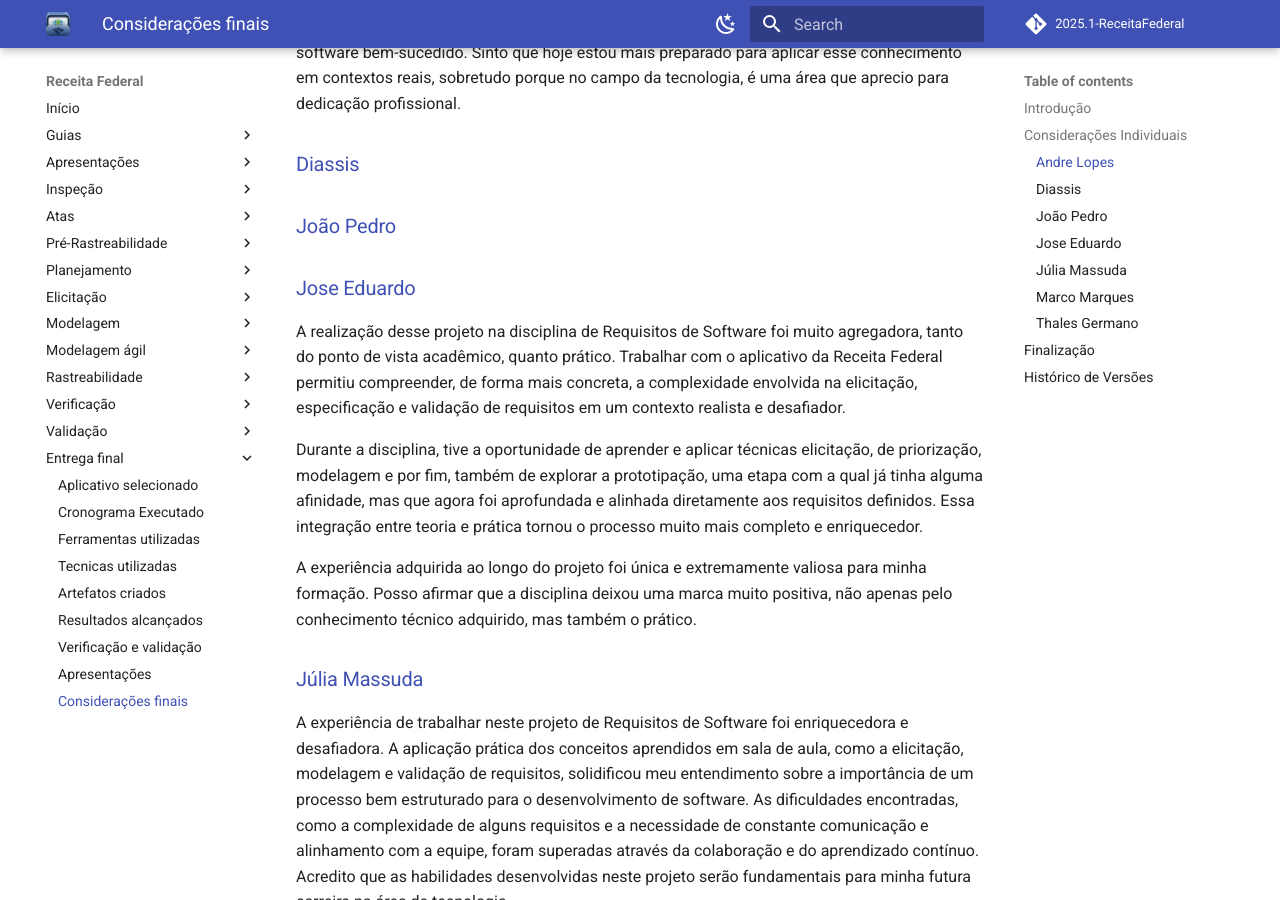
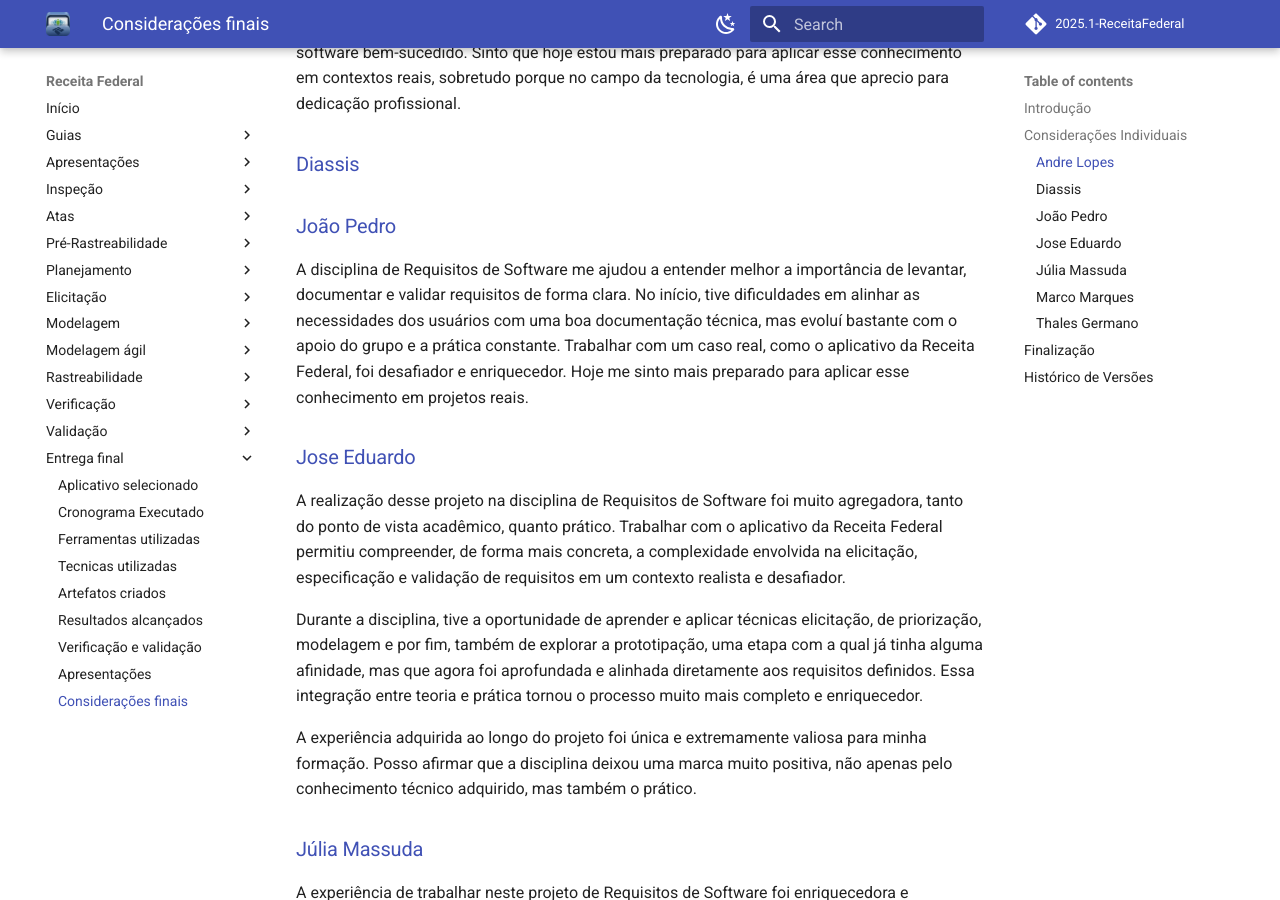
Before and after one commit to Requisitos-de-Software/2025.1-Meu-INSS, an MkDocs documentation site: the page built from docs/entrega-final/consideracoes-finais.md, in a window 1280 px wide and 900 px high, scrolled down 846 px. Built offline with MkDocs 1.6.1 and Material for MkDocs 9.7.7, drawn with Linux system fonts in a browser that asks for light colours; comment, search, counter and statistics services are not loaded; some of the changed text lies outside the part shown.

Commit message:
adicionando as considerações finais

```diff
--- a/docs/entrega-final/consideracoes-finais.md
+++ b/docs/entrega-final/consideracoes-finais.md
@@ -20,6 +20,8 @@
 
 
 ### [João Pedro](https://github.com/JpRodrigues2)
+A disciplina de Requisitos de Software me ajudou a entender melhor a importância de levantar, documentar e validar requisitos de forma clara. No início, tive dificuldades em alinhar as necessidades dos usuários com uma boa documentação técnica, mas evoluí bastante com o apoio do grupo e a prática constante. Trabalhar com um caso real, como o aplicativo da Receita Federal, foi desafiador e enriquecedor. Hoje me sinto mais preparado para aplicar esse conhecimento em projetos reais.
+
 
 
 ### [Jose Eduardo](https://github.com/jevprado)
@@ -52,3 +54,4 @@
 | `1.1` | 07/07/2025 | Adicionando as considerações finais da Júlia Massuda | [Júlia Massuda](https://github.com/JuliaReis18) | [Jose Eduardo](https://github.com/jevprado) |
 | `1.2` | 07/07/2025 | Adicionando as considerações finais do André Lopes | [Andre Lopes](https://github.com/andrewslopes) | [Jose Eduardo](https://github.com/jevprado) |
 | `1.3` | 07/07/2025 | Adicionando as considerações finais do José Eduardo | [Jose Eduardo](https://github.com/jevprado) | [Marco Marques](https://github.com/marcomarquesdc) |
+| `1.3` | 07/07/2025 | Adicionando as considerações finais do João Pedro | [João Pedro](https://github.com/JpRodrigues2) | - |
```
